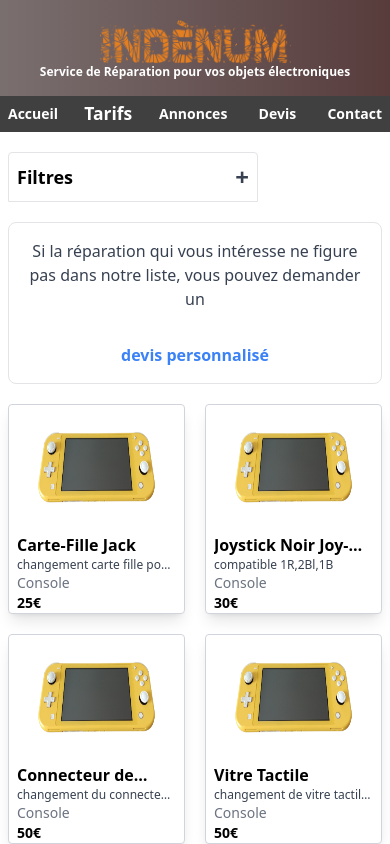
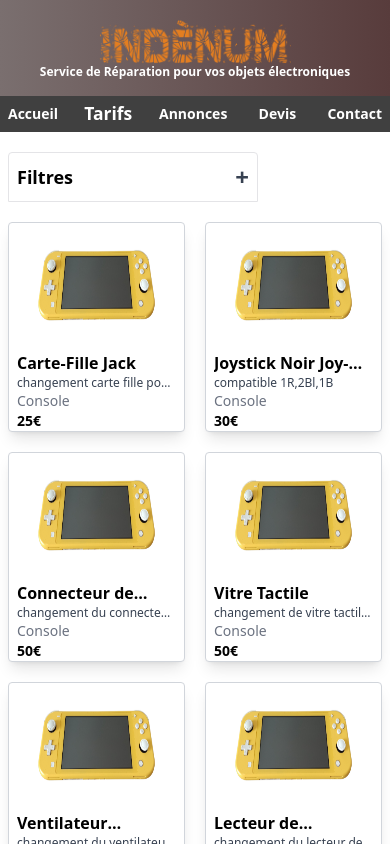
Before and after one commit to jo33200/indenum, a React (Vite) app: page /rates in a window 390 px wide. Shown: the top 844 px of the page. Built offline with nearby package versions, Linux system fonts and the light colour scheme.

Commit message:
Refactor Rate component to improve layout and add link for personalized quotes

```diff
--- a/src/pages/rates/rates.jsx
+++ b/src/pages/rates/rates.jsx
@@ -4,6 +4,7 @@ import ListRates from "../../components/CardRate";
 import ScrollToTopButton from "../../components/ScrollToTopButton";
 import Filters from "../../components/filters";
 import RatesData from "../../data/rate.json";
+import { Link } from "react-router-dom";
 
 const Rate = () => {
   const location = useLocation();
@@ -44,7 +45,14 @@ const Rate = () => {
     {
       category: "Console",
       subcategories: ["Microsoft", "Sony", "Nintendo"],
-      subsubcategories: ["PS4", "PS5", "Xbox One", "Xbox Series X", "Switch", "Switch Lite"],
+      subsubcategories: [
+        "PS4",
+        "PS5",
+        "Xbox One",
+        "Xbox Series X",
+        "Switch",
+        "Switch Lite",
+      ],
     },
   ];
 
@@ -87,7 +95,7 @@ const Rate = () => {
   return (
     <div className="my-5 flex h-auto w-full flex-col items-start gap-5 px-2 sm:w-full md:flex-row md:items-start md:justify-around xl:my-32">
       {/* Filtres */}
-      <div className="w-full md:w-80">
+      <div className="flex w-full md:w-80 md:flex-col">
         <Filters
           filterData={filterData}
           selectedFilters={selectedFilters}
@@ -95,18 +103,27 @@ const Rate = () => {
           openCategory={openCategory} // Passer la catégorie ouverte
           onCategoryChange={handleCategoryChange} // Gérer l'ouverture de la catégorie
         />
-        <div className="mt-5 w-full p-4 border-[0.5px] border-zinc-200 rounded-lg ">
-          <p className="text-gray-700 text-base mb-2">
-            Si la réparation qui vous intéresse ne figure pas dans notre liste, vous pouvez demander un
+        <div className="hidden md:block max-h-24 md:max-h-full w-full rounded-lg border-[0.5px] border-zinc-200 p-1 md:mt-5 md:p-4">
+          <p className="text-sm md:text-base text-gray-700 md:mb-2">
+            Si la réparation qui vous intéresse ne figure pas dans notre liste,
+            vous pouvez demander un
           </p>
-          <a href="#" className="mt-6 inline-block text-blue-500 font-semibold hover:text-blue-700 transition-colors duration-200">
+          <Link to="/quote" className="inline-block font-semibold text-blue-500 transition-colors duration-200 hover:text-blue-700 hover:cursor-pointer md:mt-6">
             devis personnalisé
-          </a>
+          </Link>
         </div>
-
       </div>
       <ListRates ratesData={filteredRates} selectedFilters={selectedFilters} />{" "}
       {/* Passer les annonces ici */}
+      <div className="md:hidden max-h-full w-full rounded-lg border-[0.5px] border-zinc-200 mt-5 p-4">
+          <p className="text-base text-gray-700 font-semibold mb-2">
+            Si la réparation qui vous intéresse ne figure pas dans notre liste,
+            vous pouvez demander un
+          </p>
+          <Link to="/quote" className="inline-block font-semibold text-blue-500 transition-colors duration-200 hover:text-blue-700 hover:cursor-pointer mt-6">
+            devis personnalisé
+          </Link>
+        </div>
       <ScrollToTopButton />
     </div>
   );
```
